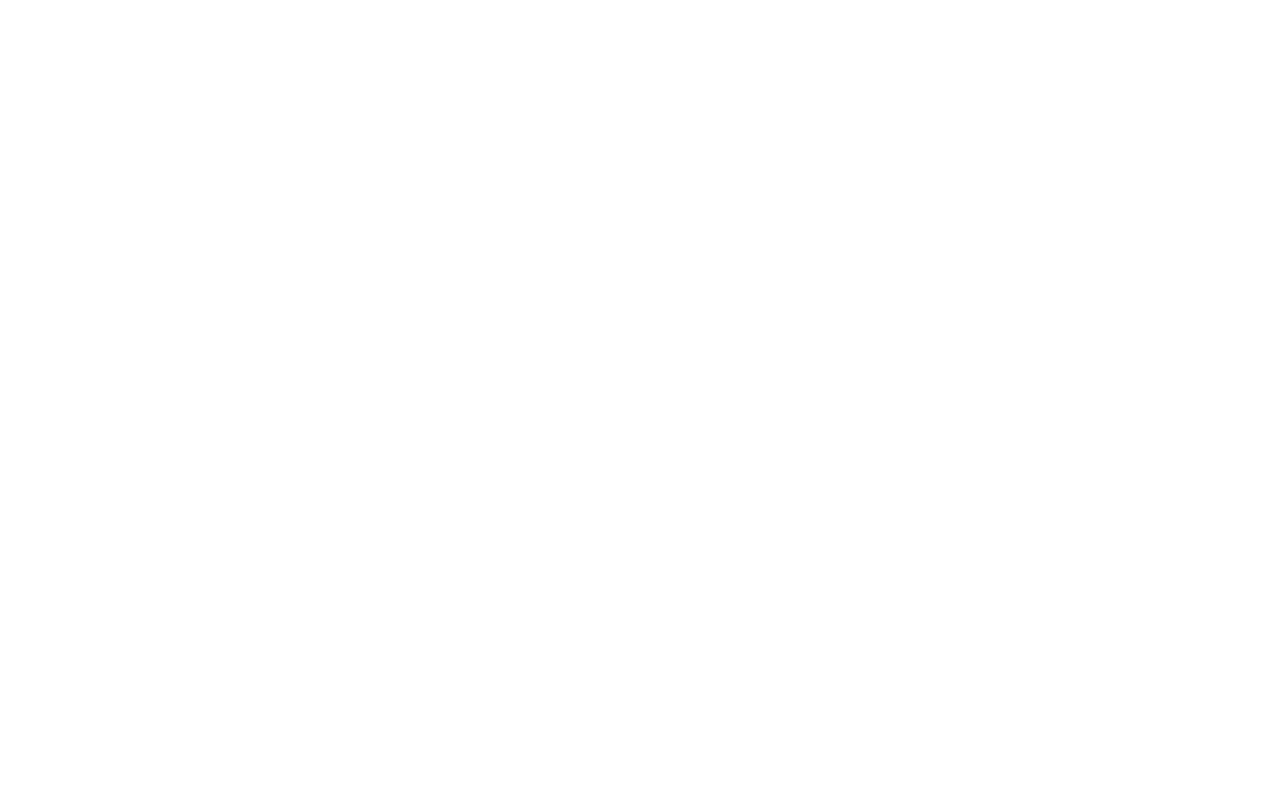
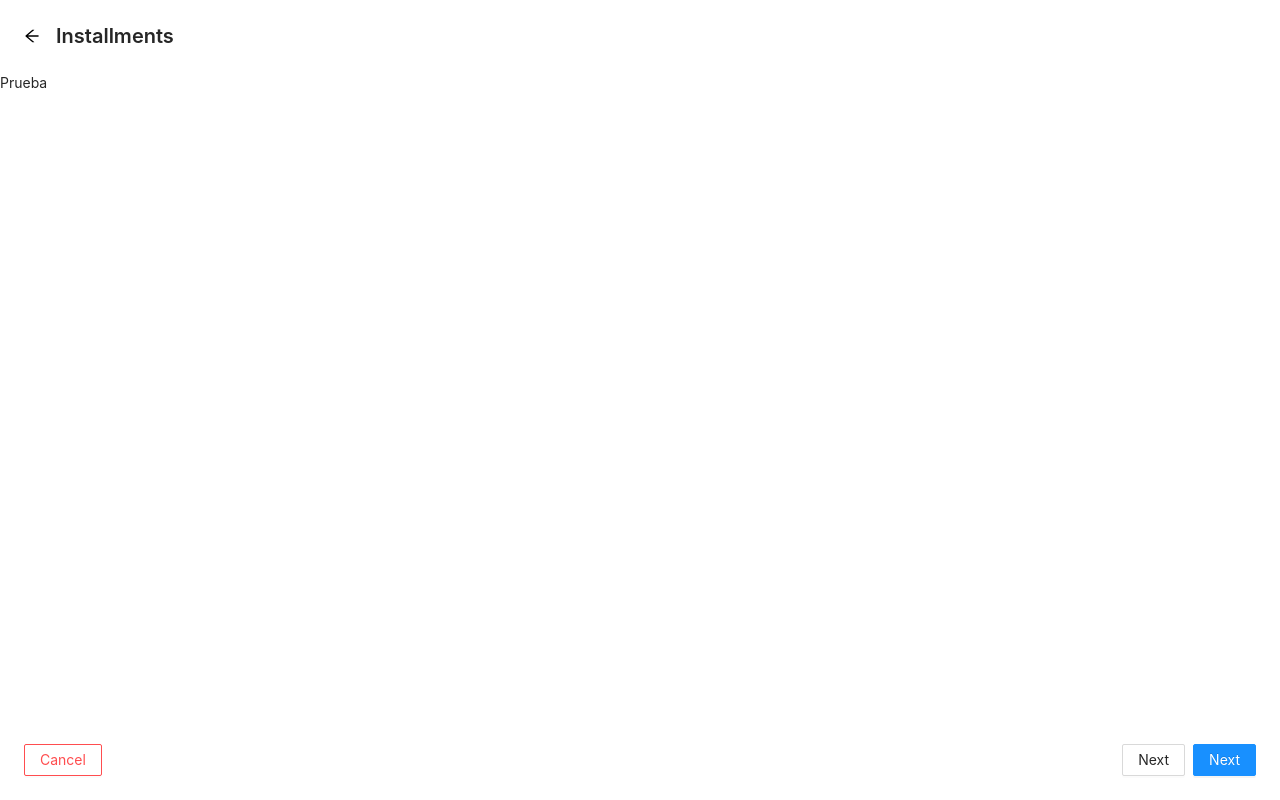
Before and after one commit to outtripper/myTrips, a Next.js app: page /payment/installments in a window 1280 px wide. Built offline with nearby package versions, Linux system fonts and the light colour scheme.

Commit message:
Config scratch payment round

```diff
--- a/components/PageContainer/index.tsx
+++ b/components/PageContainer/index.tsx
@@ -1,12 +1,36 @@
-import React from 'react'
+import React,{useState} from 'react'
+import {PageHeader,Button, Space} from 'antd'
 
 interface Props {
-  children: any
+  children: any,
+  title: string,
+  subtitle?: string,
+  cancelAction?: Function,
+  backAction?: any,
+  nextAction?: any,
+  beforeAction?: any
 }
 
 export default (props: Props ) => {
-  const {children}  = props
+  const {children, title, subtitle, backAction, cancelAction, beforeAction, nextAction}  = props
+  const [bottom, setBottom] = useState(10);
   return (<div>
+      <PageHeader
+        title={title}
+        subTitle={subtitle}
+        onBack={backAction}
+      />
     {children}
+    <footer className="absolute justify-between inset-x-0 bottom-0 px-6 mb-6">
+      <div className="flex bottom-0 inset-x-0 justify-between">
+        <div className="w-1/2">{cancelAction ? <Button danger >Cancel</Button> : ' '}</div>
+        <div className="flex justify-end w-1/2">
+        <Space>
+          {beforeAction ? <Button >Next</Button> : ' '}
+          {nextAction ? <Button type="primary" onClick={nextAction}>Next</Button> : ''}
+        </Space>
+        </div>
+      </div>
+    </footer>
   </div>)
 }
--- a/pages/payment/installments.tsx
+++ b/pages/payment/installments.tsx
@@ -5,8 +5,15 @@
 export default ()=> {
   const router = useRouter()
 
-  return (<div>
+  return (<PageContainer
+    backAction={()=>console.log('Go Back')}
+    nextAction={()=>{
+      router.push('/payment/success')
+    }}
+    beforeAction ={()=>console.log('Go Back')}
+    cancelAction ={()=>console.log('Go Back')}
+    title="Installments">
 
-
-  </div>)
+    Prueba
+  </PageContainer>)
 }
```
Also changed, not shown: pages/payment/success.tsx (added, +15 -0 lines), public/assets/images/paymentSuccess.svg (added).
